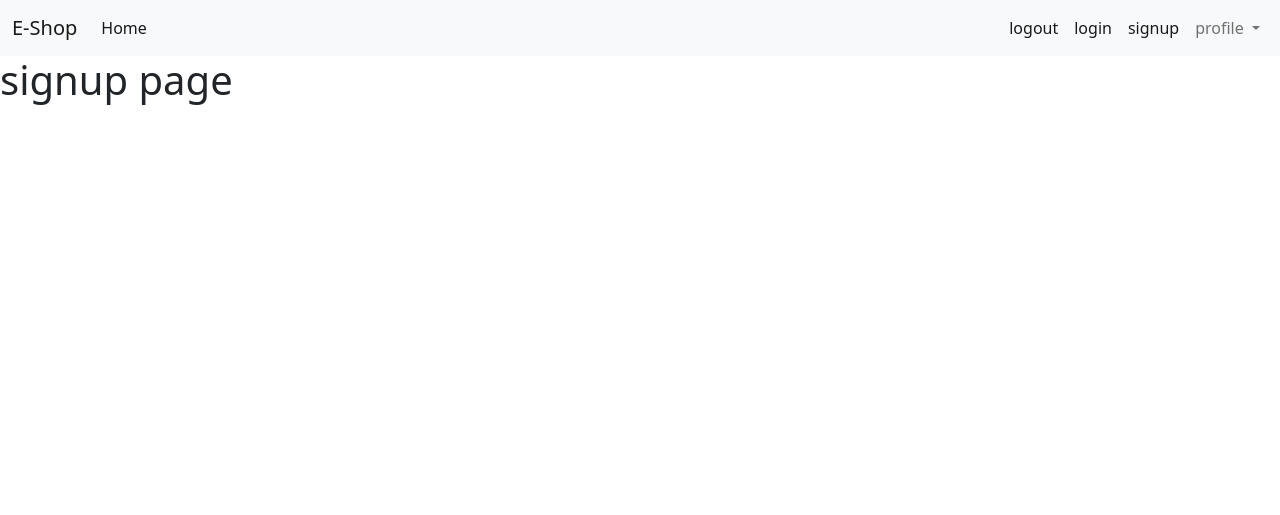
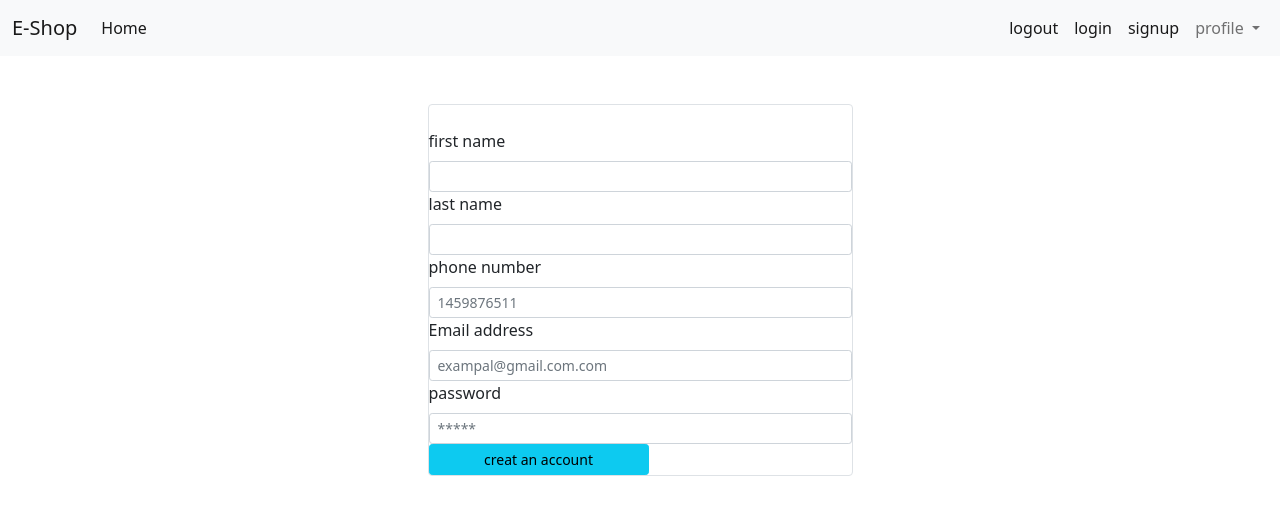
Before and after one commit to rudanijemin/E-Shop-application, a Django app: page /signup in a window 1280 px wide. Shown: the top 515 px of the page. Run offline with Django 3.2, Linux system fonts and the light colour scheme.

Commit message:
design signup

```diff
--- a/store/templates/signup.html
+++ b/store/templates/signup.html
@@ -1,6 +1,46 @@
 {% extends 'base.html' %}
 
 {% block content %}
-<h1> signup page </h1>
+
+<div class="container">
+    <div class="p-4 m-4">
+        <div class="col-lg-5 mx-auto border rounded pt-4">
+
+            <! first name>
+            <div class="from group">
+                <label for="exampleFormControlInput1" class="form-label">first name</label>
+                <input type="text" class="form-control  form-control-sm" id="exampleFormControlInput1" placeholder="">
+            </div>
+
+            <! last name>
+            <div class="from group">
+                <label for="exampleFormControlInput1" class="form-label">last name</label>
+                <input type="text" class="form-control form-control-sm" id="exampleFormControlInput1" placeholder="">
+            </div>
+
+             <! phone>
+            <div class="from group">
+                <label for="exampleFormControlInput1" class="form-label">phone number</label>
+                <input type="text" class="form-control form-control-sm" id="exampleFormControlInput1" placeholder="1459876511">
+            </div>
+
+            <!email>
+            <div class="from group">
+                <label for="exampleFormControlInput1" class="form-label">Email address</label>
+                <input type="email" class="form-control form-control-sm" id="exampleFormControlInput1" placeholder="exampal@gmail.com.com">
+            </div>
+
+            <!password>
+            <div class="from group">
+                <label for="exampleFormControlTextarea1" class="form-label">password</label>
+                <input type="password" class="form-control  form-control-sm" id="exampleFormControlTextarea1" placeholder="*****">
+            </div>
+
+            <div class="from group">
+                <input class="btn btn-sm btn-info  form-control-sm" type="sumbit" value="creat an account">
+            </div>
+        </div>
+    </div>
+</div>
 
 {% endblock %}
```
